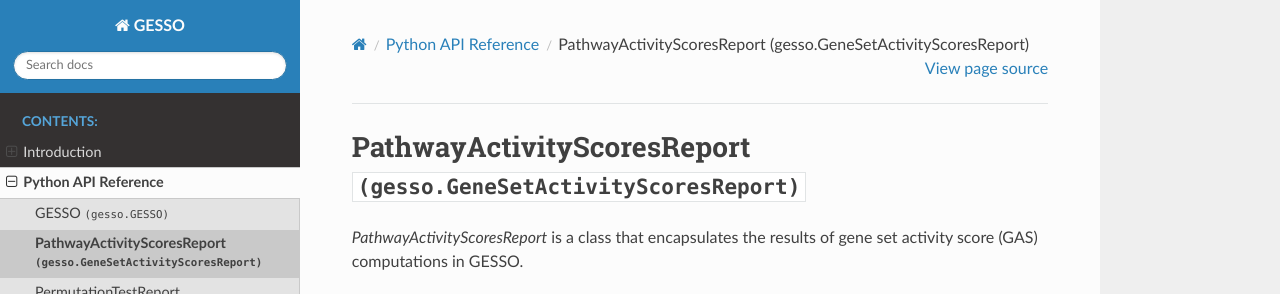
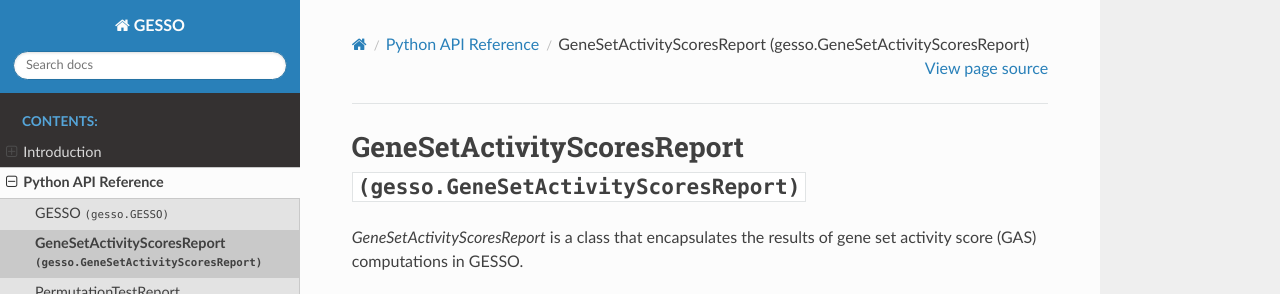
Before and after one commit to YMa-lab/GESSO, a Sphinx documentation site: the page built from docs/classes/GeneSetActivityScoresReport.rst, in a window 1280 px wide, cut to the strip 0-294 px from the top of the page. Built offline with Sphinx 7.4.7 and the Read the Docs theme 3.1.0, drawn with Linux system fonts in a browser that asks for light colours; pages that are not in the unit, such as notebooks, are missing from menus.

Commit message:
fix docs, update readmet

```diff
--- a/docs/classes/GeneSetActivityScoresReport.rst
+++ b/docs/classes/GeneSetActivityScoresReport.rst
@@ -1,9 +1,9 @@
-PathwayActivityScoresReport :py:mod:`(gesso.GeneSetActivityScoresReport)`
+GeneSetActivityScoresReport :py:mod:`(gesso.GeneSetActivityScoresReport)`
 =========================================================================
 
 .. currentmodule:: gesso
 
-`PathwayActivityScoresReport` is a class that encapsulates the results of gene set activity score (GAS) computations in GESSO.
+`GeneSetActivityScoresReport` is a class that encapsulates the results of gene set activity score (GAS) computations in GESSO.
 
 .. autoclass:: gesso.GeneSetActivityScoresReport
     :members: gas_df, metagene_df, locations_df, plot_gas_spatial_map
```
